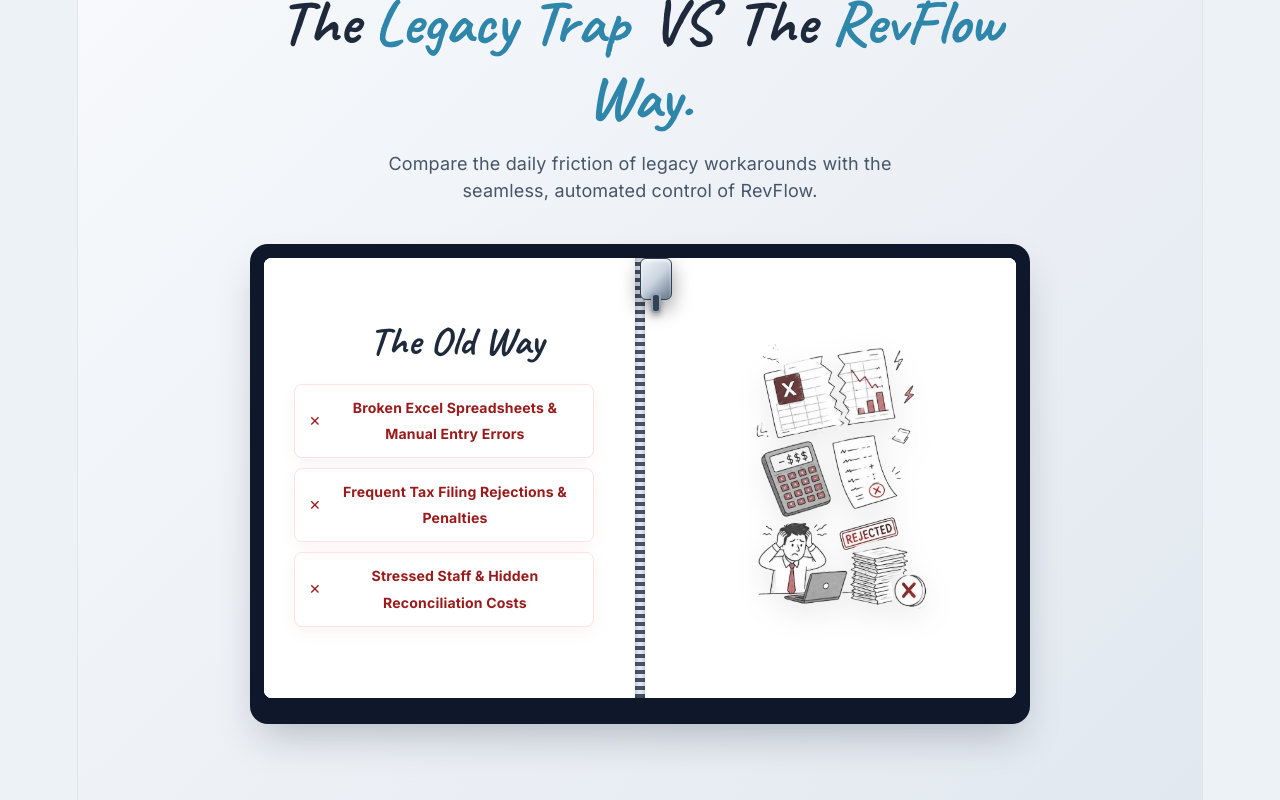
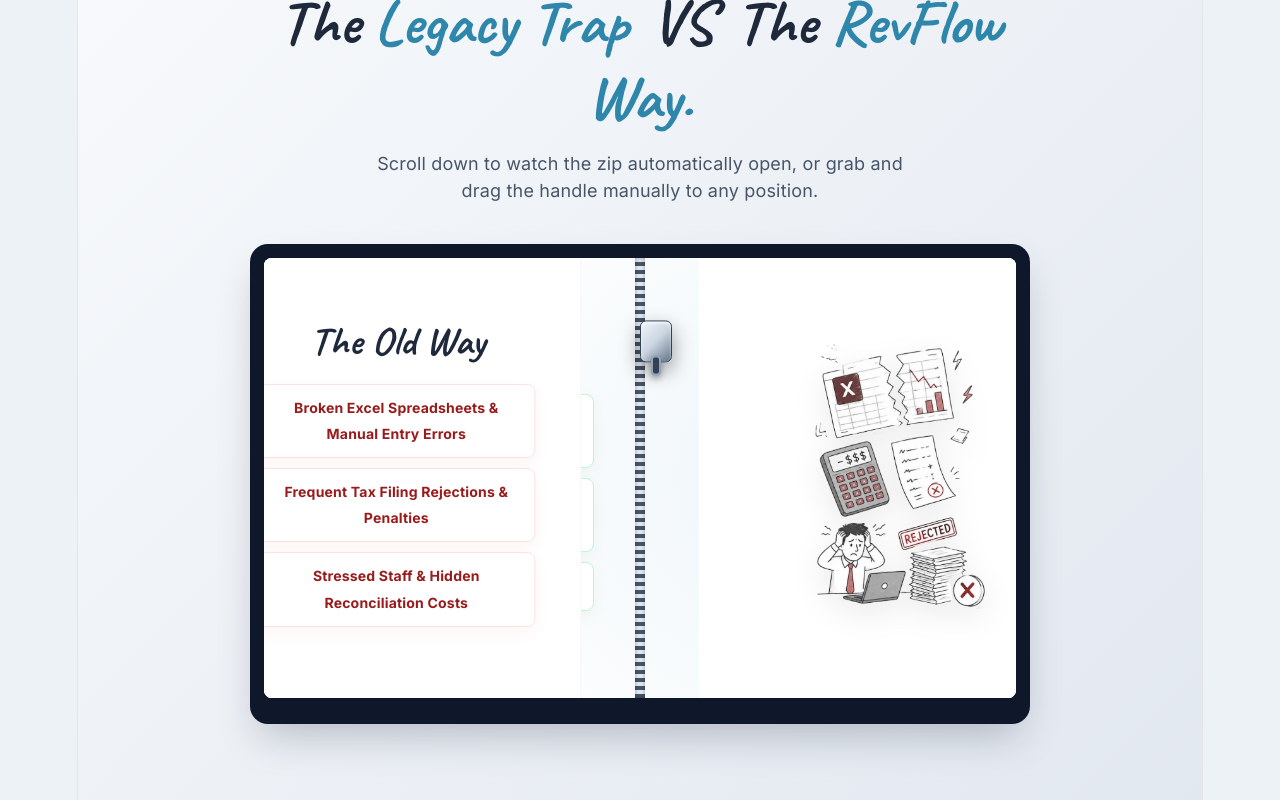
Before and after one commit to areeshasoomro/Revflow, a React (Vite) app: page / in a window 1280 px wide. Shown: the part 2529-3329 px from the top of the page. Built offline with nearby package versions, Linux system fonts and the light colour scheme.

Commit message:
Fix project folder structure

```diff
--- a/src/ZipTransformation.tsx
+++ b/src/ZipTransformation.tsx
@@ -1,29 +1,30 @@
-
-import { useRef, useState } from 'react';
-import { motion, useMotionValue, useTransform, animate } from 'framer-motion';
+import { useRef } from 'react';
+import { motion, useMotionValue, useTransform, useScroll } from 'framer-motion';
 import styles from './ZipTransformation.module.css';
 
 export default function ZipTransformation() {
   const containerRef = useRef<HTMLDivElement>(null);
-  const [isOpen, setIsOpen] = useState(false);
+  const sectionRef = useRef<HTMLElement>(null);
 
-  // Track vertical dragging from 0px (closed) to 400px (adjusted for smaller screen height)
-  const yDrag = useMotionValue(0);
+  // Track vertical movement linked to scroll progress of this specific section
+  const { scrollYProgress } = useScroll({
+    target: sectionRef,
+    offset: ["start end", "end start"]
+  });
 
-  // As you drag down, left half slides left, right half slides right
-  const leftX = useTransform(yDrag, [0, 400], ['0%', '-100%']);
-  const rightX = useTransform(yDrag, [0, 400], ['0%', '100%']);
+  // Map scroll progress so the zip opens automatically as user scrolls into the section, and pauses/stops wherever scroll stops
+  const scrollY = useTransform(scrollYProgress, [0.15, 0.55], [0, 400]);
 
-  // Click handler to toggle open/close automatically if they prefer tapping the zipper
-  const handleToggleZip = () => {
-    const targetY = isOpen ? 0 : 400;
-    animate(yDrag, targetY, { type: 'spring', stiffness: 300, damping: 30 });
-    setIsOpen(!isOpen);
-  };
+  // Combined with manual dragging capability if user actively grabs the handle
+  const dragY = useMotionValue(0);
+
+  // Link left/right panel separation to the scroll/drag motion values
+  const leftX = useTransform(scrollY, [0, 400], ['0%', '-100%']);
+  const rightX = useTransform(scrollY, [0, 400], ['0%', '100%']);
 
   return (
-    <section className={styles.transformationSection}>
-      {/* Section Header with balanced vertical spacing */}
+    <section className={styles.transformationSection} ref={sectionRef}>
+      {/* Section Header */}
       <div className={styles.headerContainer}>
         <h2 className={styles.headline}>
           <span className={styles.darkText}>The </span>
@@ -33,11 +34,11 @@
           <span className={styles.accentText}>RevFlow Way.</span>
         </h2>
         <p className={styles.subtext}>
-          Compare the daily friction of legacy workarounds with the seamless, automated control of RevFlow.
+          Scroll down to watch the zip automatically open, or grab and drag the handle manually to any position.
         </p>
       </div>
 
-      {/* Laptop Container - Reduced max-width for a more compact size */}
+      {/* Laptop Container */}
       <div className={styles.laptopFrame}>
         <div className={styles.screenContent} ref={containerRef}>
 
@@ -102,23 +103,13 @@
           {/* CENTER METAL ZIPPER TRACK */}
           <div className={styles.centerZipTrack} />
 
-          {/* INTERACTIVE DRAGGABLE & CLICKABLE ZIPPER SLIDER HANDLE */}
+          {/* INTERACTIVE ZIPPER SLIDER HANDLE (Moves via scroll or manual drag) */}
           <motion.div
             className={styles.zipperSliderHandle}
             drag="y"
             dragConstraints={{ top: 0, bottom: 400 }}
             dragElastic={0.02}
-            style={{ y: yDrag }}
-            onClick={handleToggleZip}
-            onDragEnd={() => {
-              if (yDrag.get() > 200) {
-                animate(yDrag, 400, { type: 'spring', stiffness: 300, damping: 30 });
-                setIsOpen(true);
-              } else {
-                animate(yDrag, 0, { type: 'spring', stiffness: 300, damping: 30 });
-                setIsOpen(false);
-              }
-            }}
+            style={{ y: scrollY }}
           >
             <div className={styles.zipperPullTab} />
           </motion.div>
```
